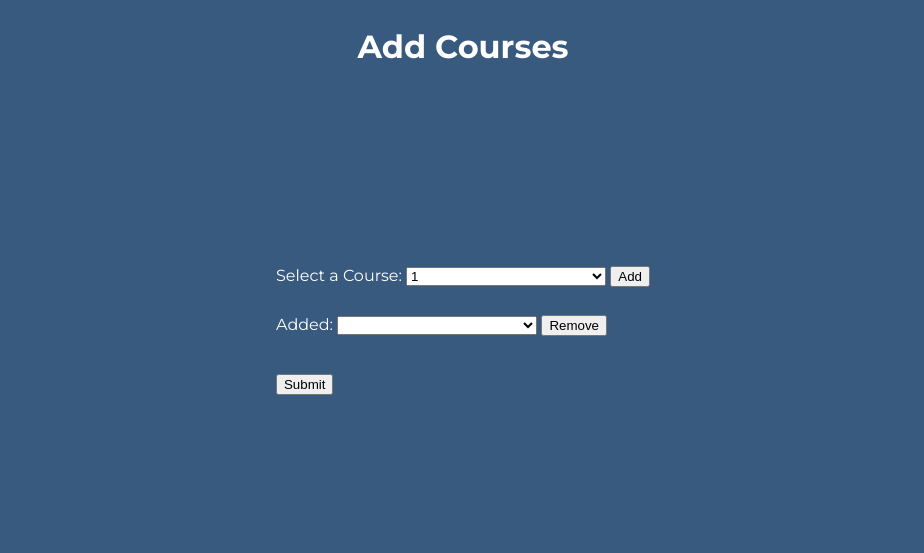
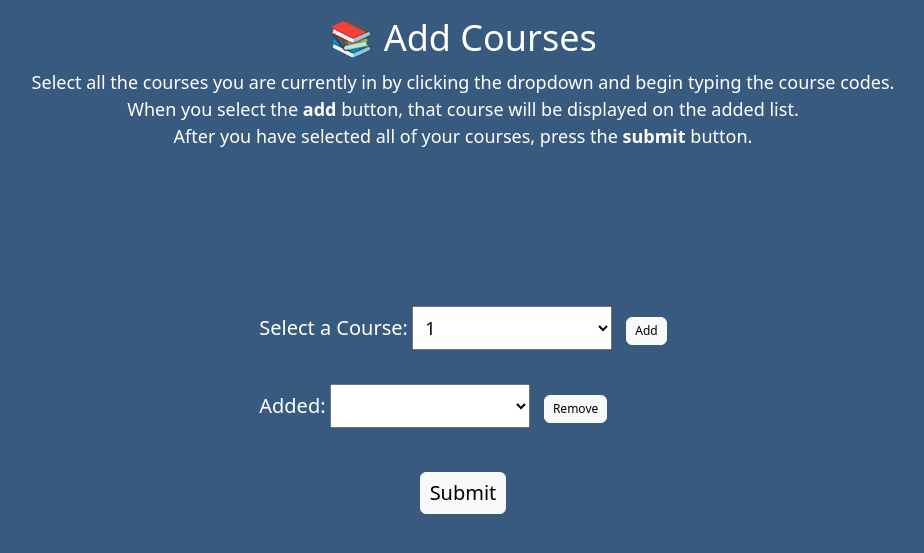
Before and after one commit to m3dlin/Rattler-NoteHub, a Flask app: page /addcourses in a window 1280 px wide. Shown: the top 553 px of the page, without its empty margins (177-1101 px from the left). Run offline with Flask 3, Linux system fonts and the light colour scheme; tables that the repository leaves empty hold one stand-in row (values such as "Sample post"); lists and menus that the app fills with data are empty.

Commit message:
added updated guidelines + add course page

```diff
--- a/templates/add-courses-page.html
+++ b/templates/add-courses-page.html
@@ -5,6 +5,7 @@
     <meta name="viewport" content="width=device-width, initial-scale=1.0">
     <link rel="stylesheet" href="https://fonts.googleapis.com/css2?family=Montserrat:wght@400;700&display=swap">
     <link rel="stylesheet" href="static/styles.css">
+    <link href="https://cdn.jsdelivr.net/npm/bootstrap@5.3.2/dist/css/bootstrap.min.css" rel="stylesheet" integrity="sha384-T3c6CoIi6uLrA9TneNEoa7RxnatzjcDSCmG1MXxSR1GAsXEV/Dwwykc2MPK8M2HN" crossorigin="anonymous">
     <style>
         body{
         background: #395a7f;
@@ -21,11 +22,6 @@
             height: 50vh;
             margin: 0;
             flex-direction: column; /* Center elements vertically */
-        }
-
-        h1 {
-            text-align: center;
-            margin-bottom: 200px; /* Adjusted margin to create space between title and content */
         }
 
         #container {
@@ -52,28 +48,42 @@
     </style>
 </head>
 <body>
-    <h1>Add Courses</h1>
+    <div style="margin-bottom: 140px; text-align: center; margin-top: 130px;">
+        <h1 style="font-size: 36px; margin-bottom: 10px;">📚 Add Courses</h1>
+        <p style="font-size: 18px;">
+            Select all the courses you are currently in by clicking the dropdown and begin typing the course codes.<br>
+            When you select the <strong>add</strong> button, that course will be displayed on the added list.<br>
+            After you have selected all of your courses, press the <strong>submit</strong> button.
+        </p>
+    </div>
+
 
     <form id="courseForm" action="/submit_courses" method="POST" onsubmit="return showDone();">
-        <label for="addCourses">Select a Course:</label>
-        <select id="addCourses" name="addCourses">
+        <label for="addCourses" style="font-size: 20px;">Select a Course:</label>
+        <select id="addCourses" name="addCourses" style="font-size: 18px; padding: 8px; margin-right: 10px;">
             {% for course in courses %}
                 <option value="{{ course}}">
                     {{ course }}
                 </option>
             {% endfor %}
         </select>
-        <button id="addButton" onclick="addCourse()" type="button">Add</button>
+        <button id="addButton" onclick="addCourse()" type="button" style="--bs-btn-padding-y: .25rem; --bs-btn-padding-x: .5rem; --bs-btn-font-size: .75rem;" class="btn btn-light">
+            Add
+        </button>
         <br><br>
 
-        <label for="addedText">Added:</label>
-        <select id="currentCourses" name="currentCourses">
+        <label for="addedText" style="font-size: 20px;">Added:</label>
+        <select id="currentCourses" name="currentCourses" style="font-size: 18px; padding: 8px; margin-right: 10px;">
         </select>
-        <button id="removeButton" onclick="removeCourse()" type="button">Remove</button>
+        <button id="removeButton" onclick="removeCourse()" type="button" style="--bs-btn-padding-y: .25rem; --bs-btn-padding-x: .5rem; --bs-btn-font-size: .75rem;" class="btn btn btn-light">
+            Remove
+        </button>
         <br><br>
 
         <input type="hidden" id="hiddenCourses" name="hiddenCourses">
-        <button id="submitButton" type="submit">Submit</button>
+        <center><button id="submitButton" type="submit" style="--bs-btn-padding-y: .3rem; --bs-btn-padding-x: .55rem; --bs-btn-font-size: 1.25rem;" class="btn btn btn-light">
+            Submit
+        </button></center>
     </form>
 
     <script>
```
Also changed, not shown: templates/guidelines-page.html (+28 -10 lines).
